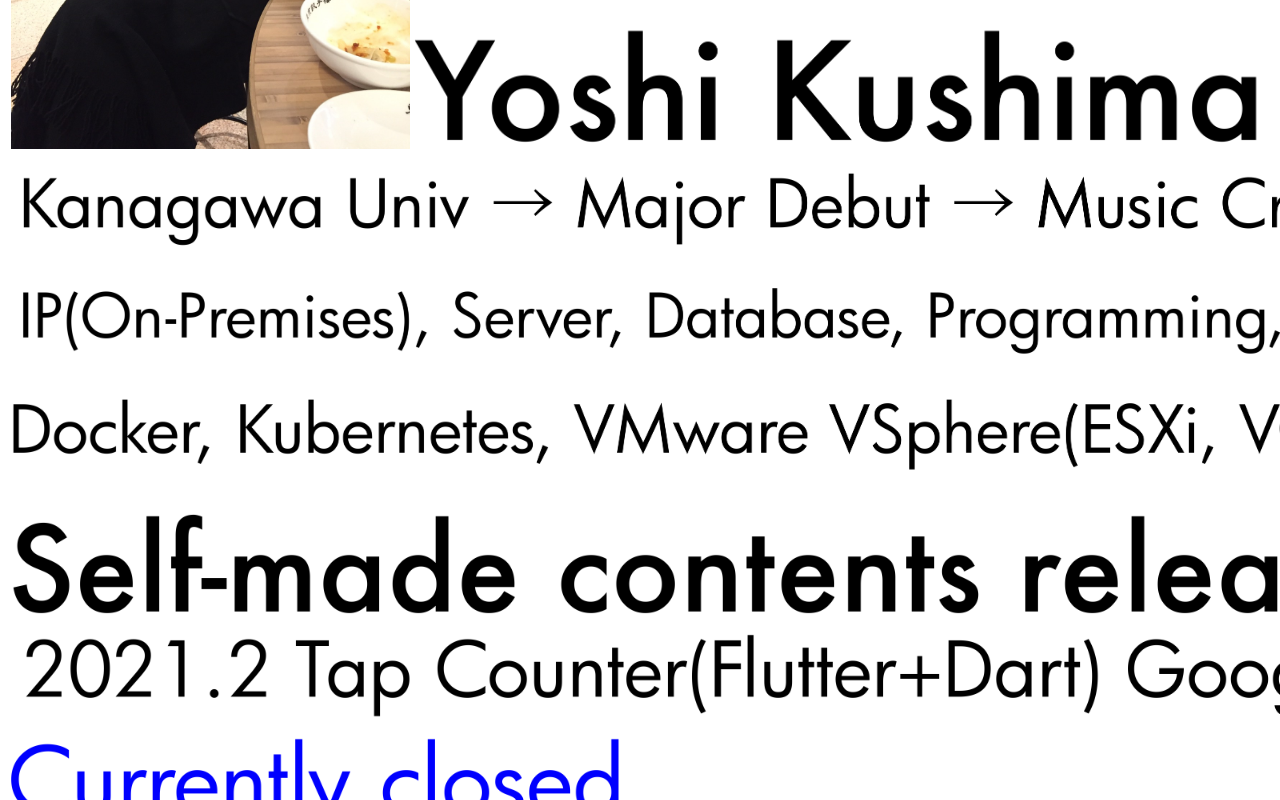
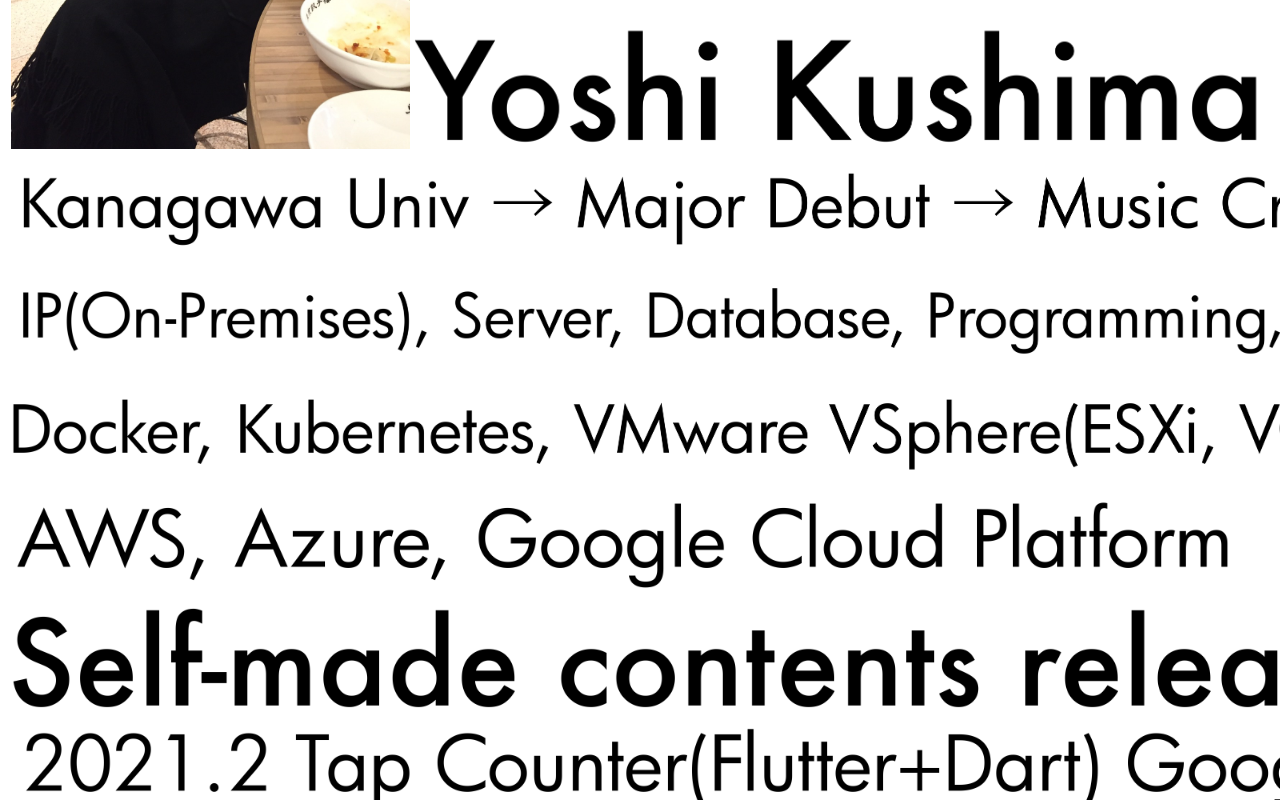
Before and after one commit to 44kushima/44kushima.github.io, a plain HTML site: page index.html in a window 1280 px wide. Shown: the part 394-1194 px from the top of the page. Drawn offline with Linux system fonts and the light colour scheme.

Commit message:
Update index.html

```diff
--- a/index.html
+++ b/index.html
@@ -24,7 +24,7 @@
 
 <img src=img3_3_1024x65_17015x1080.jpg width=1701.5 height=108><br>
 
-<img src=>
+<img src=img3_4_1024x90_12288x1080.jpg width=1228.8 height=108><br>
 
 <img src=img4_1024x80_13824x1080.jpg width=1382.4 height=108><br>
 
```
